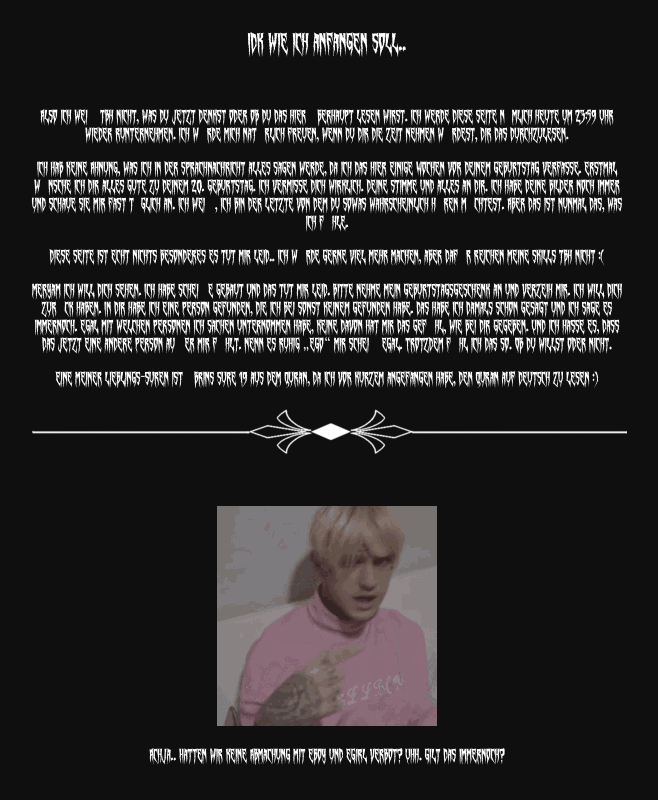
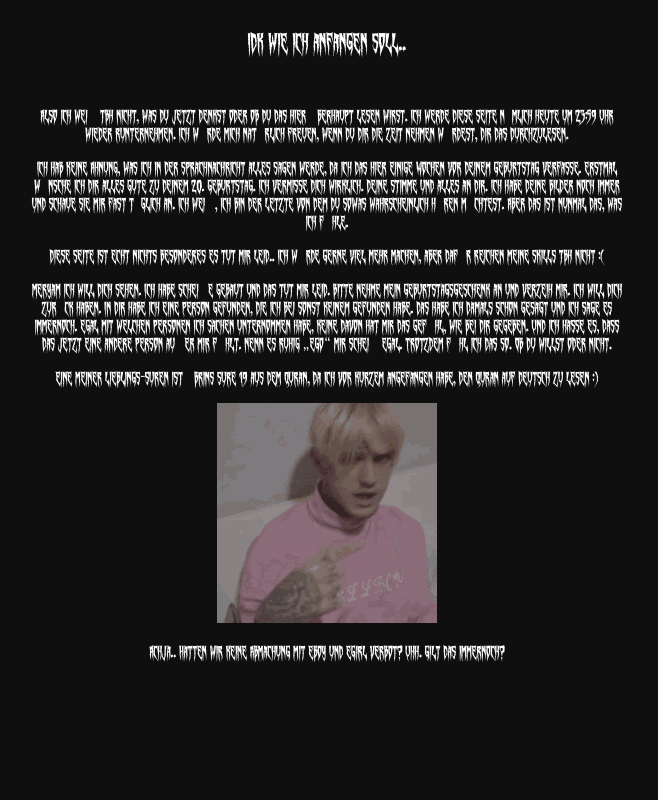
Before and after one commit to beromeow/0uhr30, a plain HTML site: page index.html in a window 1280 px wide. Shown: the part 644-1444 px from the top of the page, without its empty margins (313-971 px from the left). After the commit the page ends 1341 px from the top, so only its background shows below. Drawn offline with Linux system fonts and the light colour scheme; files whose address does not match are found by name.

Commit message:
Update index.html

```diff
--- a/index.html
+++ b/index.html
@@ -21,7 +21,6 @@
         <p>Diese Seite ist echt nichts besonderes es tut mir leid.. Ich würde gerne viel mehr machen, aber dafür reichen meine Skills tbh nicht :(</p>
         <p>Meryam ich will dich sehen. Ich habe scheiße gebaut und das tut mir leid. Bitte nehme mein Geburtstagsgeschenk an und verzeih mir. Ich will dich zurück haben. In dir habe ich eine Person gefunden, die ich bei sonst keinem gefunden habe. Das habe ich damals schon gesagt und ich sage es immernoch. Egal mit welchen Personen ich Sachen unternommen habe, keine davon hat mir das Gefühl, wie bei dir gegeben. Und ich hasse es, dass das jetzt eine andere Person außer mir fühlt. Nenn es ruhig „Ego“ mir scheiß egal. Trotzdem fühl ich das so. Ob du willst oder nicht.</p>
         <p>Eine meiner lieblings-suren ist übrins Sure 19 aus dem Quran, da ich vor kurzem angefangen habe, den Quran auf Deutsch zu lesen :)</p>
-        <img src="./img/line2.png" alt="Line Image">
         <img src="./img/lil-peep.gif" alt="Peep GIF">
         <p>Achja.. Hatten wir keine Abmachung mit Eboy und Egirl verbot? Uhh. Gilt das immernoch?</p>
     </div>
```
